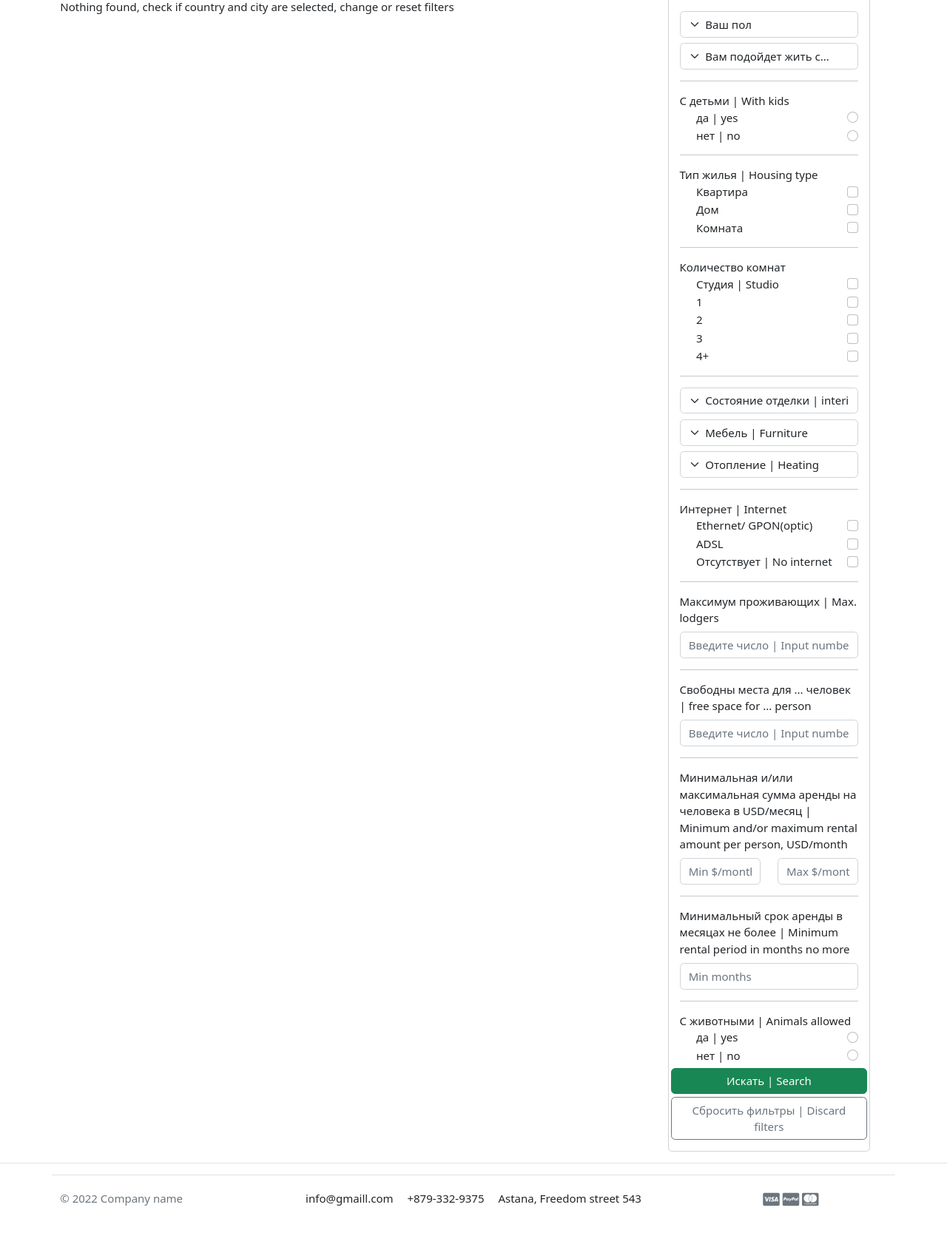
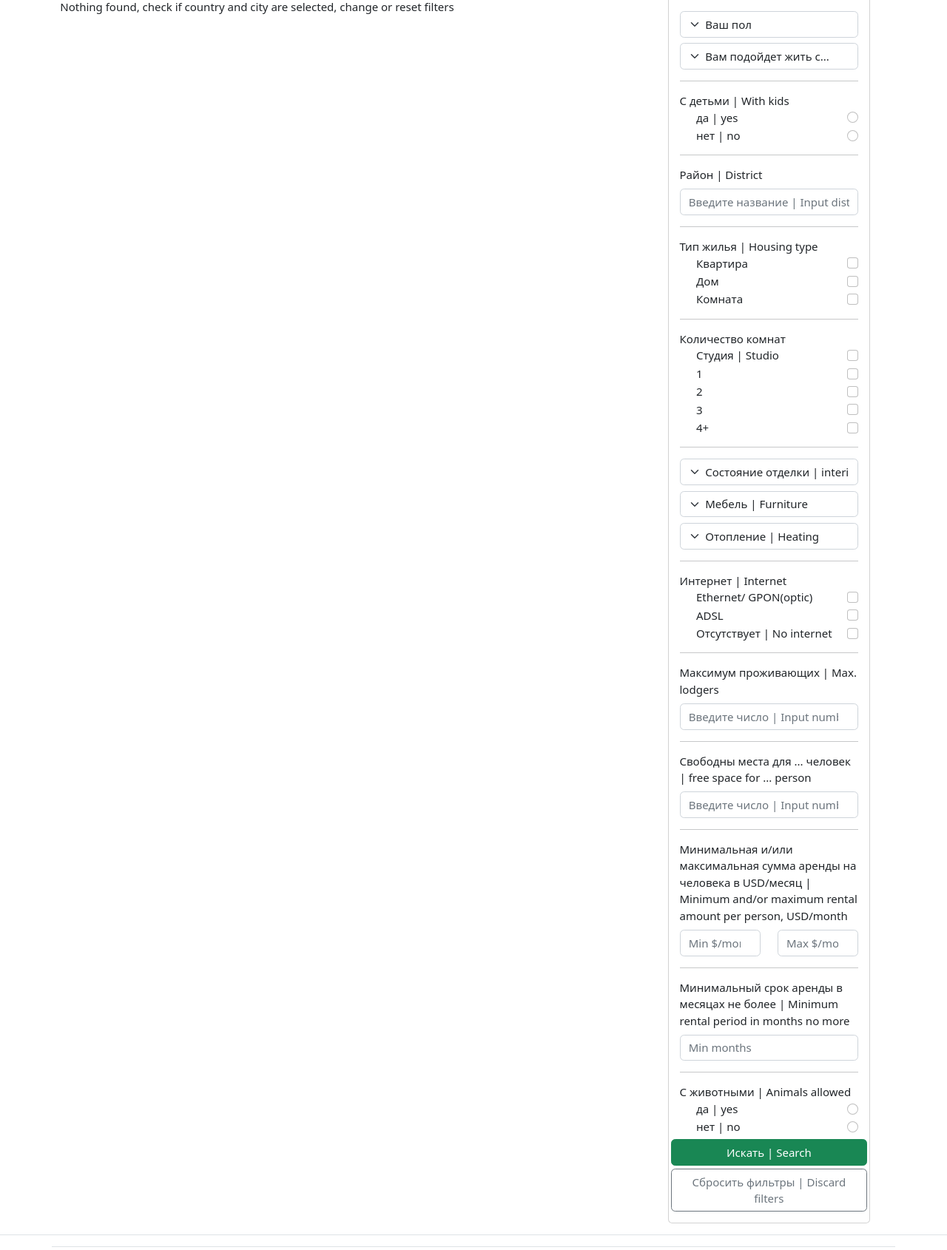
Before and after one commit to mechanovkirill/cooliving, a Django app: page /offers/ in a window 1280 px wide. Shown: the part 220-1910 px from the top of the page at 74% size. Before the commit the page ends 1851 px from the top, so only its background shows below. Run offline with Django 4.2, Linux system fonts and the light colour scheme; tables that the repository leaves empty hold one stand-in row (values such as "Sample post"); some libraries are stand-ins or nearby versions; some web fonts are replaced.

Commit message:
rebuilding and extending filters for search

```diff
--- a/offers/management/commands/load_data.py
+++ b/offers/management/commands/load_data.py
@@ -13,7 +13,7 @@ class Command(BaseCommand):
         with open(filename, 'r') as json_file:
             data = json.load(json_file)
 
-            control = []
+            control = []  # todo: add district to the city name
             for row in data:
                 if row['country_name'] in control:
                     continue
--- a/offers/views.py
+++ b/offers/views.py
@@ -76,30 +76,42 @@ class HousingOfferListView(TemplateView):
 
     def get_queryset(self):
         qs = Offer.objects.filter(is_active=True).filter(city__city=self.CITY_SELECTED.get('city'))
+        gender = self.request.GET.get('sex')
+        gender_of_living = self.request.GET.get('gender_of_living')
+        district = self.request.GET.get('district')
+        with_kids = self.request.GET.get('with_kids')
 
-        if self.is_valid_queryparam(self.request.GET.get('sex')):
-            self.QUERY_PARAMS_DICT['Пол|gender'] = self.request.GET.get('sex')
-            qs = qs.filter(desired_lodgers_gender=self.QUERY_PARAMS_DICT.get('Пол|gender'))
-        elif self.is_valid_queryparam(self.QUERY_PARAMS_DICT.get('Пол|gender')):
-            qs = qs.filter(desired_lodgers_gender=self.QUERY_PARAMS_DICT.get('Пол|gender'))
+        sqpd = self.QUERY_PARAMS_DICT.get
 
-        if self.is_valid_queryparam(self.request.GET.get('gender_of_living')):
-            self.QUERY_PARAMS_DICT['Проживают|people living'] = self.request.GET.get('gender_of_living')
-            qs = qs.filter(sex_of_now_lodgers=self.QUERY_PARAMS_DICT.get('Проживают|people living'))
-        elif self.is_valid_queryparam(self.QUERY_PARAMS_DICT.get('Проживают|people living')):
-            qs = qs.filter(sex_of_now_lodgers=self.QUERY_PARAMS_DICT.get('Проживают|people living'))
+        if self.is_valid_queryparam(gender):
+            self.QUERY_PARAMS_DICT['Пол|gender'] = gender
+            qs = qs.filter(desired_lodgers_gender=sqpd('Пол|gender'))
+        elif self.is_valid_queryparam(sqpd('Пол|gender')):
+            qs = qs.filter(desired_lodgers_gender=sqpd('Пол|gender'))
 
-        if self.is_valid_queryparam(self.request.GET.get('with_kids')):
-            self.QUERY_PARAMS_DICT['С детьми|with kids'] = self.request.GET.get('with_kids')
-            qs = qs.filter(with_kids=self.QUERY_PARAMS_DICT.get('С детьми|with kids'))
-        elif self.is_valid_queryparam(self.QUERY_PARAMS_DICT.get('С детьми|with kids')):
-            qs = qs.filter(with_kids=self.QUERY_PARAMS_DICT.get('С детьми|with kids'))
+        if self.is_valid_queryparam(gender_of_living):
+            self.QUERY_PARAMS_DICT['Проживают|people living'] = gender_of_living
+            qs = qs.filter(sex_of_now_lodgers=sqpd('Проживают|people living'))
+        elif self.is_valid_queryparam(sqpd('Проживают|people living')):
+            qs = qs.filter(sex_of_now_lodgers=sqpd('Проживают|people living'))
+
+        if self.is_valid_queryparam(with_kids):
+            self.QUERY_PARAMS_DICT['С детьми|with kids'] = with_kids
+            qs = qs.filter(with_kids=sqpd('С детьми|with kids'))
+        elif self.is_valid_queryparam(sqpd('С детьми|with kids')):
+            qs = qs.filter(with_kids=with_kids('С детьми|with kids'))
+
+        if self.is_valid_queryparam(district):
+            self.QUERY_PARAMS_DICT['Район | District'] = district
+            qs = qs.filter(with_kids=sqpd('Район | District'))
+        elif self.is_valid_queryparam(sqpd('Район | District')):
+            qs = qs.filter(with_kids=with_kids('Район | District'))
 
         if self.is_valid_queryparam(self.listing_queryparams(self.request, 'house_type')):
             self.QUERY_PARAMS_DICT['Тип жилья|housing type'] = self.listing_queryparams(self.request, 'house_type')
-            qs = qs.filter(house_type__in=self.QUERY_PARAMS_DICT.get('Тип жилья|housing type'))
-        elif self.is_valid_queryparam(self.QUERY_PARAMS_DICT.get('Тип жилья|housing type')):
-            qs = qs.filter(house_type__in=self.QUERY_PARAMS_DICT.get('Тип жилья|housing type'))
+            qs = qs.filter(house_type__in=sqpd('Тип жилья|housing type'))
+        elif self.is_valid_queryparam(sqpd('Тип жилья|housing type')):
+            qs = qs.filter(house_type__in=sqpd('Тип жилья|housing type'))
 
         if self.is_valid_queryparam(self.listing_queryparams(self.request, 'n_rooms')):
             self.QUERY_PARAMS_DICT['Количество комнат|number of rooms'] = self.listing_queryparams(self.request, 'n_rooms')
@@ -132,10 +144,10 @@ class HousingOfferListView(TemplateView):
             qs = qs.filter(internet__in=self.QUERY_PARAMS_DICT.get('Интернет|internet'))
 
         if self.is_valid_queryparam(self.request.GET.get('number_living')):
-            self.QUERY_PARAMS_DICT['Мак.проживающих|Max.lodgers'] = self.request.GET.get('number_living')
-            qs = qs.filter(number_of_lodgers__lte=self.QUERY_PARAMS_DICT.get('Мак.проживающих|Max.lodgers'))
-        elif self.is_valid_queryparam(self.QUERY_PARAMS_DICT.get('Мак.проживающих|Max.lodgers')):
-            qs = qs.filter(number_of_lodgers__lte=self.QUERY_PARAMS_DICT.get('Мак.проживающих|Max.lodgers'))
+            self.QUERY_PARAMS_DICT['Макc.проживающих|Max.lodgers'] = self.request.GET.get('number_living')
+            qs = qs.filter(number_of_lodgers__lte=self.QUERY_PARAMS_DICT.get('Макc.проживающих|Max.lodgers'))
+        elif self.is_valid_queryparam(self.QUERY_PARAMS_DICT.get('Макc.проживающих|Max.lodgers')):
+            qs = qs.filter(number_of_lodgers__lte=self.QUERY_PARAMS_DICT.get('Макc.проживающих|Max.lodgers'))
 
         if self.is_valid_queryparam(self.request.GET.get('freespace')):
             self.QUERY_PARAMS_DICT['Свободно мест|free space'] = self.request.GET.get('freespace')
--- a/templates/offers/housing_offer_list.html
+++ b/templates/offers/housing_offer_list.html
@@ -79,6 +79,11 @@
               <label class="form-check-label" for="with_kids">нет | no</label>
           </div>
 <!--with_kids//-->
+   <hr>
+<!--District-->
+           <label for="district" class="form-label">Район | District</label>
+               <input name="district" class="form-control" type="text" maxlength="50" placeholder="Введите название | Input district name" id="district" aria-label=" input district">
+<!--District//-->
    <hr>
 <!--house_type-->
        <label class="form-check-label" for="">Тип жилья | Housing type</label>
@@ -167,29 +172,29 @@
                <hr>
 <!--MaxLiving-->
                <label for="number_living" class="form-label">Максимум проживающих | Max. lodgers</label>
-               <input name="number_living" class="form-control" type="text" placeholder="Введите число | Input number" id="number_living" aria-label=" input number_living">
+               <input name="number_living" class="form-control" type="number" min="1" placeholder="Введите число | Input number" id="number_living" aria-label=" input number_living">
 <!--MaxLiving//-->
                <hr>
 <!--freespace-->
                <label for="freespace" class="form-label">Свободны места для ... человек | free space for ... person</label>
-               <input name="freespace" class="form-control" type="text" placeholder="Введите число | Input number" id="freespace" aria-label=" input freespace">
+               <input name="freespace" class="form-control" type="number" min="1" placeholder="Введите число | Input number" id="freespace" aria-label=" input freespace">
 <!--freespace//-->
                <hr>
 <!--MinMaxCoast-->
              <div class="row">
                <label for="min_cost" class="form-label">Минимальная и/или максимальная сумма аренды на человека в USD/месяц | Minimum and/or maximum rental amount per person, USD/month</label>
                <div class="col">
-                   <input name="min_cost" class="form-control" type="text" placeholder="Min $/month" id="min_cost" aria-label="input minprice">
+                   <input name="min_cost" class="form-control" type="number" min="0" placeholder="Min $/month" id="min_cost" aria-label="input minprice">
                </div>
                <div class="col">
-                   <input name="max_cost" class="form-control" type="text" placeholder="Max $/month" id="max_cost" aria-label="input max_cost">
+                   <input name="max_cost" class="form-control" type="number" min="0" placeholder="Max $/month" id="max_cost" aria-label="input max_cost">
                </div>
             </div>
 <!--MinMaxCoast//-->
                <hr>
 <!--MinMaxRentalPeriod-->
                <label for="min_rental_period" class="form-label">Минимальный срок аренды в месяцах не более | Minimum rental period in months no more </label>
-                   <input name="min_rental_period" class="form-control" type="text" placeholder="Min months" id="min_rental_period" aria-label="input min_rental_period">
+                   <input name="min_rental_period" class="form-control" type="number" min="1" placeholder="Min months" id="min_rental_period" aria-label="input min_rental_period">
 
 <!--MinMaxRentalPeriod//-->
                <hr>
@@ -250,16 +255,16 @@
                             <div class="row">
                                <div class="col">
                                    <dl class="row">
-                                       <dt class="col-4">Помещение/Housing</dt>
-                                      <dd class="col-8">{{ offer.get_house_type_display }}; комнаты/rooms: {{ offer.get_number_of_rooms_display }}; площадь/area {{ offer.house_area }} m2</dd>
-                                      <dt class="col-4">Сдается для/For rent for</dt>
-                                      <dd class="col-8">{{ offer.get_lodger_desired_sex_display }}</dd>
-                                      <dt class="col-4">Сейчас живут/Currently living lodgers</dt>
-                                      <dd class="col-8">{{ offer.get_sex_of_living_lodgers_display}}</dd>
-                                       <dt class="col-4">Стоимость аренды на человека/ Rental amount per person</dt>
-                                      <dd class="col-8">{{ offer.cost_per_person }}$/month | месяц</dd>
-                                       <dt class="col-4">Свободно мест</dt>
-                                       <dd class="col-8">{{ offer.free_space_for_num_person }}</dd>
+                                       <dt class="col-4 text-muted">Помещение | Housing</dt>
+                                      <dd class="col-8"><b>{{ offer.get_house_type_display }}</b>; комнаты | rooms: <b>{{ offer.get_number_of_rooms_display }}</b>; площадь | area <b>{{ offer.house_area }} m2</b></dd>
+                                      <dt class="col-4 text-muted">Сдается для | For rent for</dt>
+                                      <dd class="col-8"><b>{{ offer.get_desired_lodgers_gender_display }}</b></dd>
+                                      <dt class="col-4 text-muted">Сейчас живут | Gender of current tenants</dt>
+                                      <dd class="col-8"><b>{{ offer.get_sex_of_now_lodgers_display}}</b></dd>
+                                       <dt class="col-4 text-muted">Стоимость аренды на человека | Rental amount per person</dt>
+                                      <dd class="col-8"><b>{{ offer.cost_per_person }}$</b> per month | в месяц</dd>
+                                       <dt class="col-4 text-muted">Свободно мест | Free space for lodgers</dt>
+                                       <dd class="col-8"><b>{{ offer.free_space_for_num_person }}</b></dd>
                                    </dl>
                                </div>
                             </div>
```
Also changed, not shown: offers/forms.py (line endings or trailing spaces).
